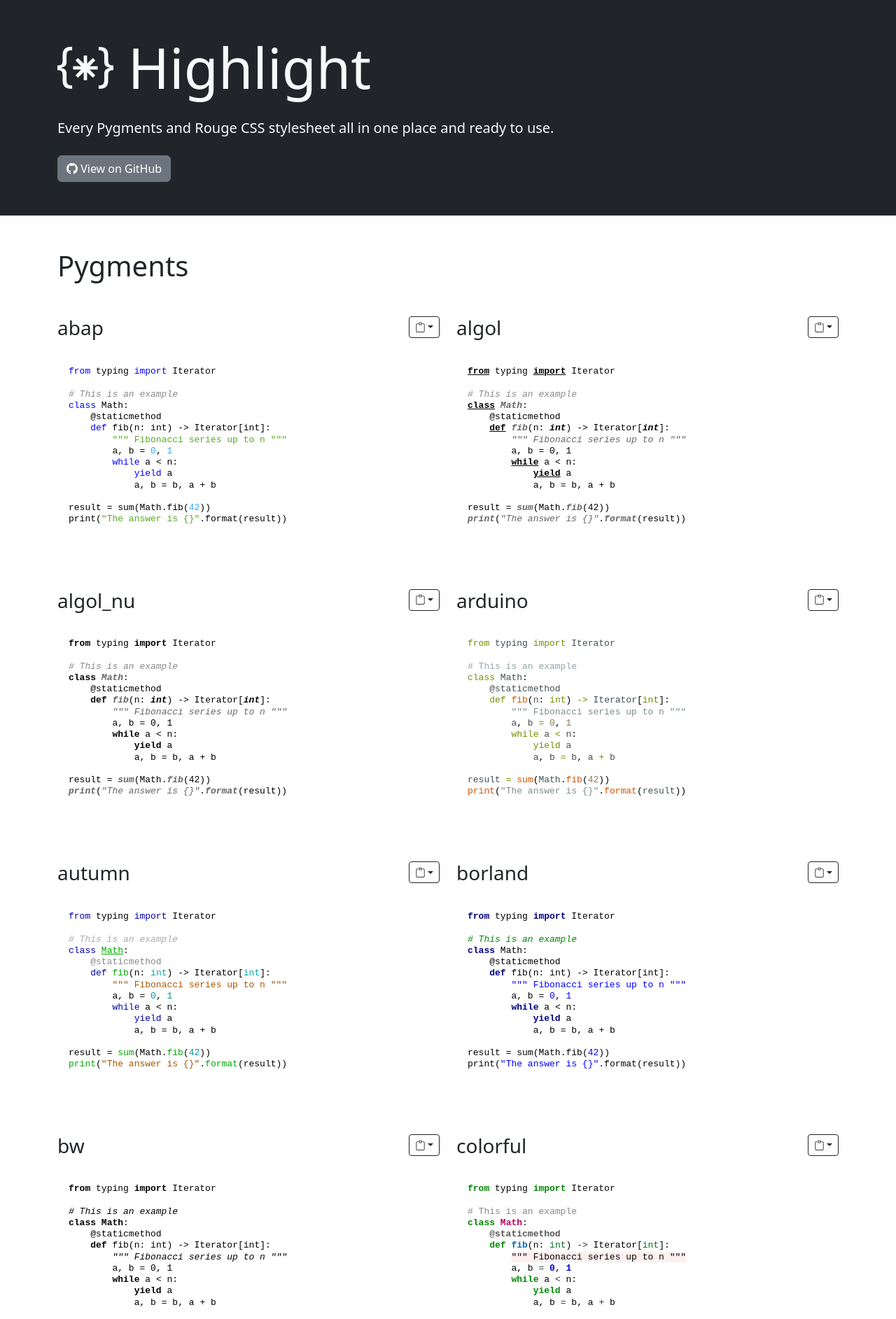
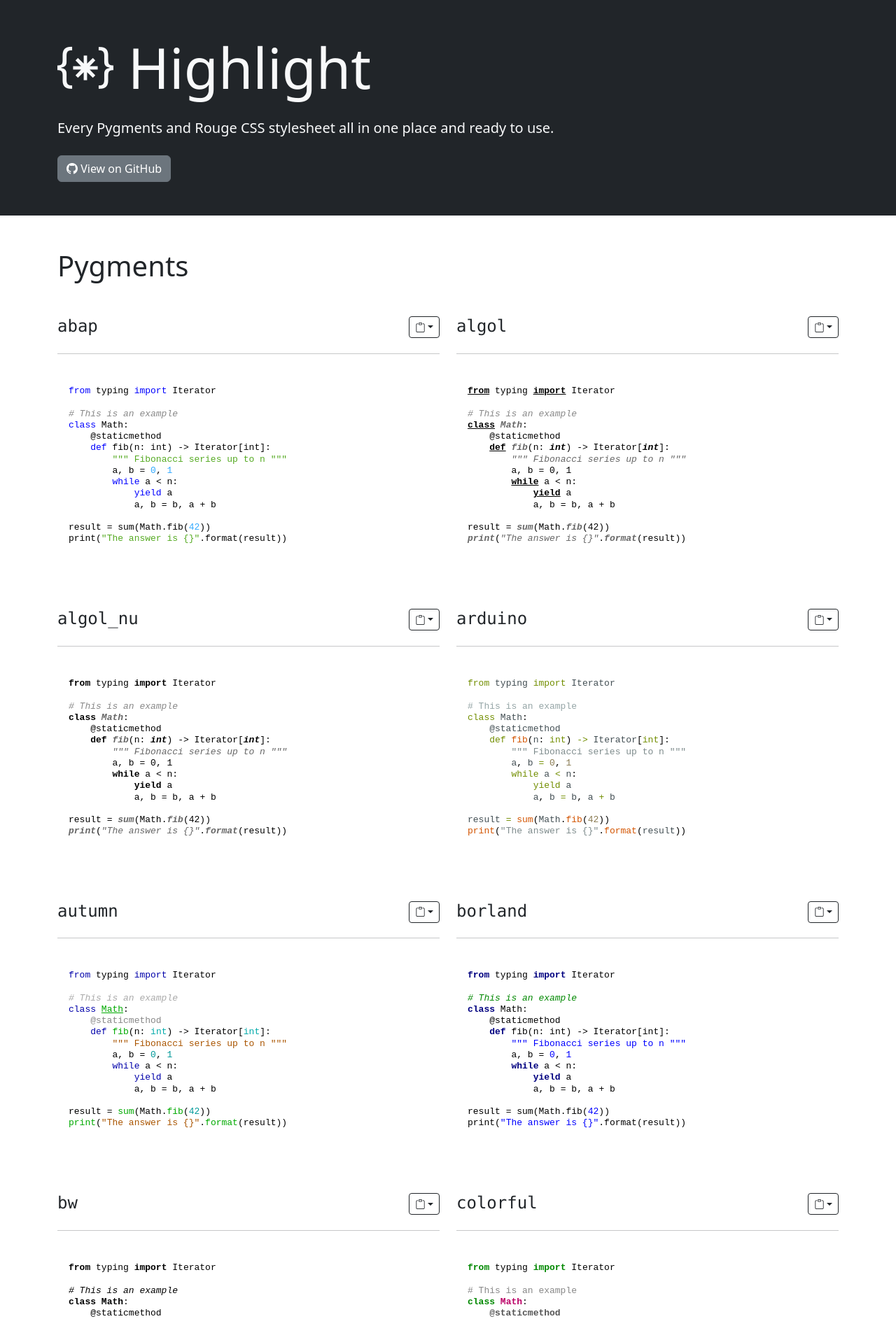
Before and after one commit to signified/highlight, a Jekyll site: the page built from docs/index.html, in a window 1280 px wide. Shown: the top 1885 px of the page at 70% size. Built offline with Jekyll 4.4.1, drawn with Linux system fonts in a browser that asks for light colours.

Commit message:
Update index.html

```diff
--- a/docs/index.html
+++ b/docs/index.html
@@ -21,7 +21,7 @@ layout: home
           <div class="col mb-5">
             <div class="row">
               <div class="col-8">
-                <h3>{{- style -}}</h3>
+                <h3 class="h4 font-monospace">{{- style -}}</h3>
               </div>
               <div class="col-4">
                 <div class="dropdown float-end">
@@ -35,6 +35,7 @@ layout: home
                 </div>
               </div>
             </div>
+            <hr>
             <div style="height:300px">
               <embed type="text/html" src="{{- '/code' | relative_url -}}?style={{- style_url -}}" class="w-100 h-100">
             </div>
```
